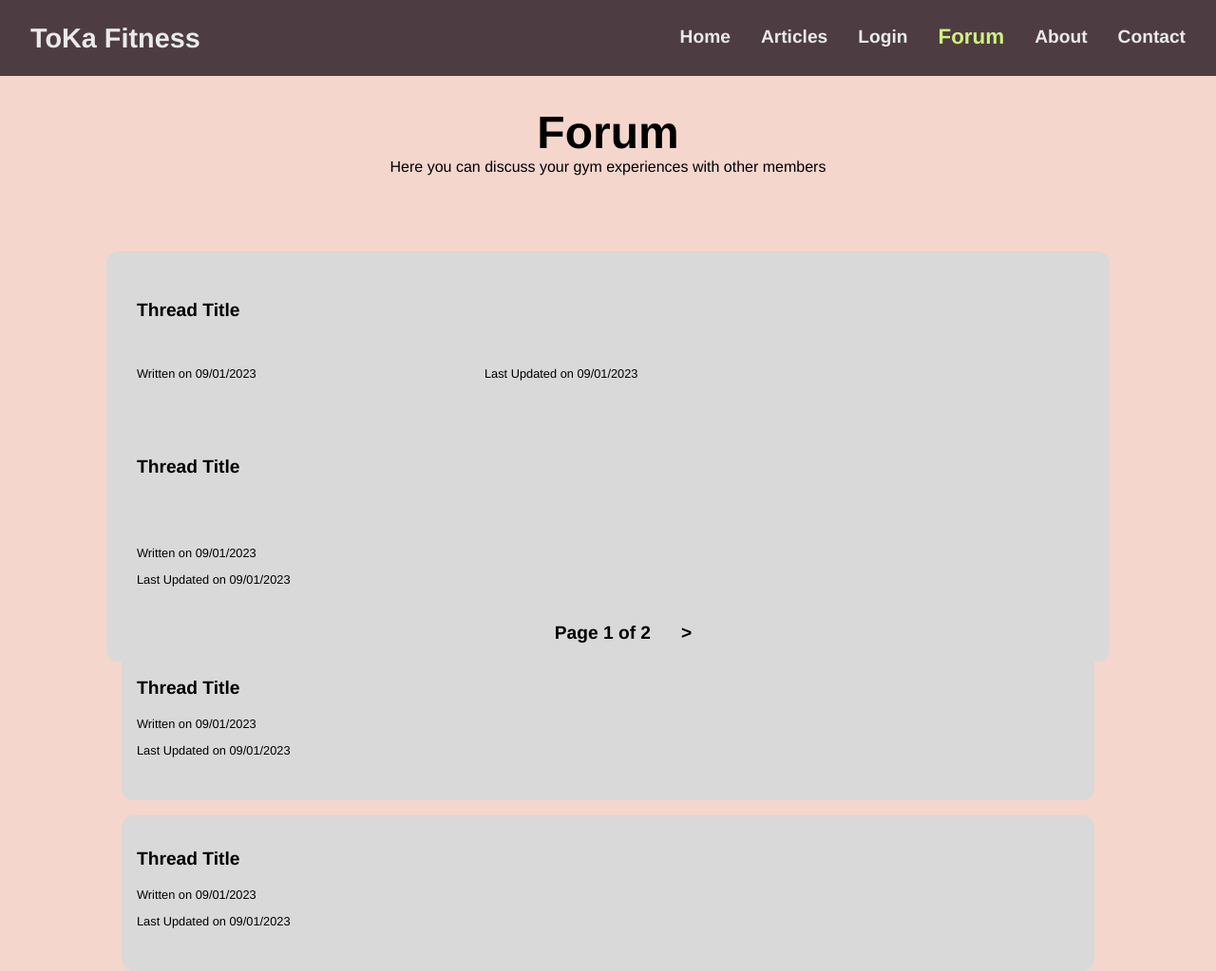
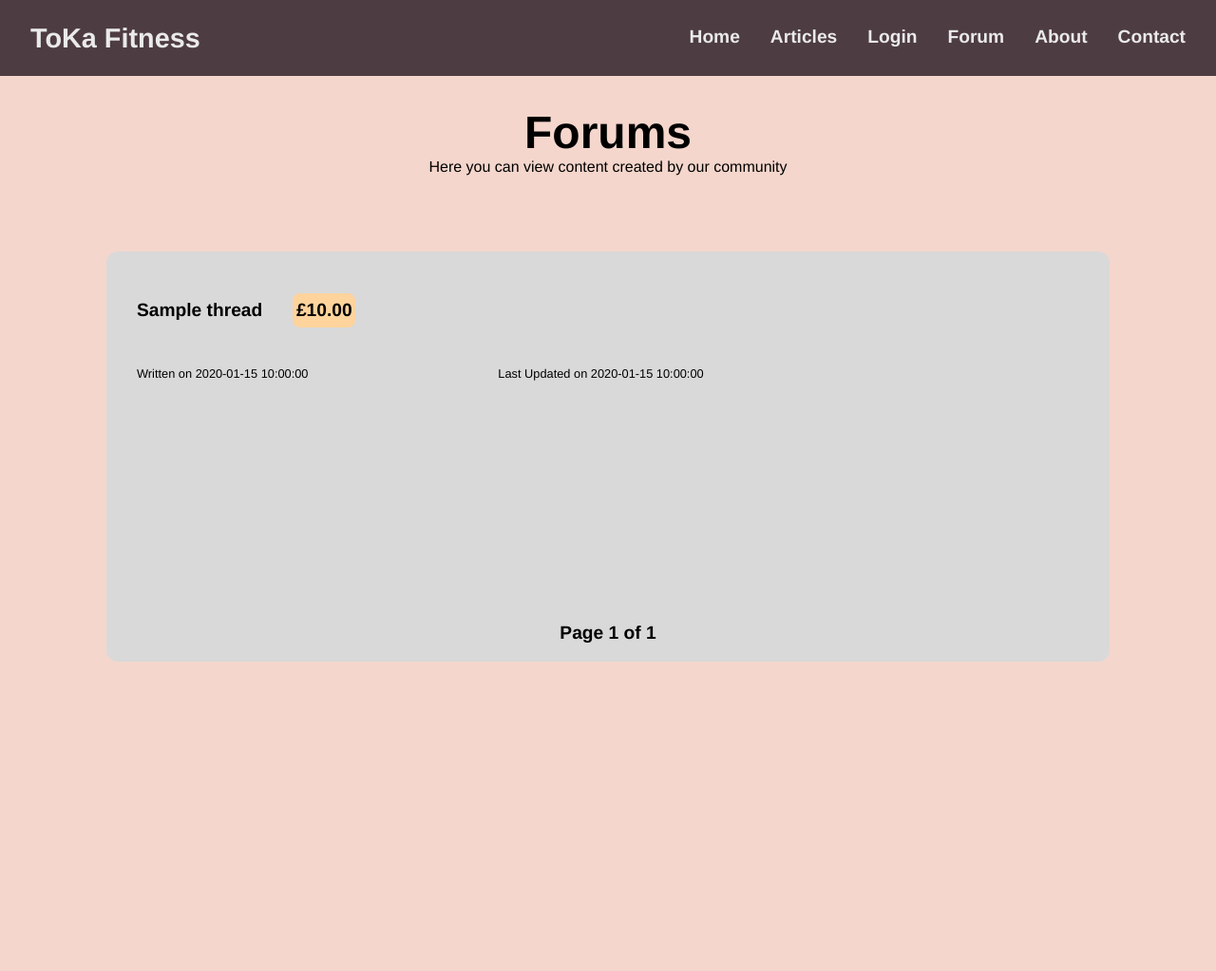
Before and after one commit to JakeJR0/T-Level-Occupational-Specialism-Mock, a PHP site: page /forum.php in a window 1280 px wide. Shown: the whole page at 95% size. After the commit the page ends 697 px from the top, so only its background shows below. Run offline with PHP 8.4, Linux system fonts and the light colour scheme; tables that the repository leaves empty hold one stand-in row (values such as "Sample post").

Commit message:
Changing the articles and forum pages

```diff
--- a/PHP_Website/forum.php
+++ b/PHP_Website/forum.php
@@ -1,58 +1,194 @@
+<?php
+require_once '../storage.php';
+
+
+if ($_SERVER["REQUEST_METHOD"] == "GET") {
+    if (session_status() == PHP_SESSION_NONE) {
+        session_start();
+    }
+
+    if (isset($_GET["article"])) {
+        $forum_id = $_GET["forum"];
+
+        $forum_id = trim($forum_id);
+        $forum_id = strip_tags($forum_id);
+        $forum_id = mysqli_real_escape_string($connection, $forum_id);
+        $forum_sql = "
+            SELECT users.first_name, users.last_name, forums.title, forums.content, DATE_FORMAT(forums.last_updated, '%d/%m/%Y') AS last_updated, forums.price
+            FROM forums
+            INNER JOIN users ON forums.creator_id = users.ID
+            WHERE forums.ID = $forum_id
+        ";
+
+        $forum = mysqli_query($connection, $forum_sql);
+        $forum = mysqli_fetch_assoc($forum);
+
+        $forum_price = $forum["price"];
+        $forum_price = number_format($forum_price, 2);
+        $include_purchase_button = false;
+        if ($forum_price > 0) {
+            $user = $_SESSION["user"];
+            $user_id = $user["ID"] ?? null;
+            $paid_sql = "
+                SELECT ID
+                FROM purchases
+                WHERE forum_id = $forum_id AND user_id = {$user_id}
+            ";
+
+            $paid = mysqli_query($connection, $paid_sql);
+
+            if (mysqli_num_rows($paid) == 0) {
+                $forum["content"] = "You must pay £{$forum_price} to view this forum";
+                $include_purchase_button = true;
+            }
+        }
+
+        if ($forum) {
+            DisplayForum($forum, $include_purchase_button);
+        } else {
+            header("Location: /forums.php");
+        }
+    } else {
+        $page_number = $_GET["page"] ?? 1;
+        try {
+            $page_number = (int) intval($page_number);
+        } catch (Exception $e) {
+            $page_number = 1;
+        }
+
+        // Each page will have 10 forums
+        $page_size = 10;
+        $offset = ($page_number - 1) * $page_size;
+
+
+        // Get the total number of forums
+        $total_sql = "
+            SELECT COUNT(*) AS total
+            FROM forum_threads
+        ";
+
+        $forums_sql = "
+            SELECT ID, title, created_on, last_updated, price
+            FROM forum_threads
+            ORDER BY created_on DESC
+            LIMIT $offset, $page_size
+        ";
+
+        $forums = mysqli_query($connection, $forums_sql);
+        $total_forums = mysqli_query($connection, $total_sql);
+        $total_forums = mysqli_fetch_assoc($total_forums)["total"];
+
+        $total_pages = ceil($total_forums / $page_size);
+
+        DisplayForumView($forums, $page_number, $total_pages);
+    }
+}
+
+function DisplayForumView($forums, $page_number, $total_pages) {
+?>
+
 <!DOCTYPE html>
 <html lang="en">
     <?php
-    $page_name = "Forum";
+    $page_name = "Forums";
     include 'includes/header.php';
     ?>
     <body>
     <div class="page-title">
-            <h1>Forum</h1>
-            <p>Here you can discuss your gym experiences with other members</p>
+            <h1>Forums</h1>
+            <p>Here you can view content created by our community</p>
         </div>
         <div class="list-container">
-            <!-- Example -->
-            <a href="https://www.google.com" class="list-option">
-                <p class="title">Thread Title</p>
+            <?php
+            for ($i = 0; $i < mysqli_num_rows($forums); $i++) {
+                $forum = mysqli_fetch_assoc($forums);
+                $forum_id = $forum["ID"];
+                $forum_title = $forum["title"];
+                $forum_created_on = $forum["created_on"];
+                $forum_last_updated = $forum["last_updated"];
+                $forum_price = $forum["price"];
+
+                $forum_price = floatval($forum_price);
+                $formatted_price = (String) "£" . number_format($forum_price, 2);
+            ?>
+
+            <a class="list-option" href="?forum=<?= $forum_id ?>">
+                <div class="title">
+                    <p class="title"><?= $forum_title ?></p>
                     <div class="badges">
-                </div>
-                <p class="created">Written on 09/01/2023</p>
-                <p class="last-updated">Last Updated on 09/01/2023</p>
-            </a>
-            <div class="list-option">
-                <div class="details">
-                    <div>
-                        <p class="title">Thread Title</p>
-                        <div class="badges">
+                    <?php
+                        if ($forum_price == 0) {
+                            echo "<p class='badge small free'>Free</p>";
+                        } else {
+                            echo "<p class='badge small paid'>$formatted_price</p>";
+                        }
+                    ?>
                     </div>
                 </div>
-                    <p class="created">Written on 09/01/2023</p>
-                    <p class="last-updated">Last Updated on 09/01/2023</p>
-                </div>
-            </div>
-            <!-- Example -->
-            <div class="list-option">
-                <div class="details">
-                    <p class="title">Thread Title</p>
-                    <p class="created">Written on 09/01/2023</p>
-                    <p class="last-updated">Last Updated on 09/01/2023</p>
-                </div>
-                <div class="badges">
-                </div>
-            </div>
-            <div class="list-option">
-                <div class="details">
-                    <p class="title">Thread Title</p>
-                    <p class="created">Written on 09/01/2023</p>
-                    <p class="last-updated">Last Updated on 09/01/2023</p>
-                </div>
-                <div class="badges">
-                </div>
-            </div>
+                <p class="created">Written on <?= $forum_created_on ?></p>
+                <p class="last-updated">Last Updated on <?= $forum_last_updated ?></p>
+            </a>
+            <?php } ?>
             <div class="page-counter">
-                <a class="page-action" href="?page=1"></a>
-                <p class="page-number">Page 1 of 2</p>
-                <a class="page-action" href="?page=2">></a>
+                <?php
+                    if ($page_number > 1) {
+                        echo "<a class='page-action' href='?page=".($page_number - 1)."'><</a>'";
+                    }
+
+                    if ($total_pages == 0) {
+                        $total_pages = 1;
+                    }
+
+                    echo "<p class='page-number'>Page $page_number of $total_pages</p>";
+
+                    if ($page_number < $total_pages) {
+                        echo "<a class='page-action' href='?page=".($page_number + 1)."'>></a>";
+                    }
+                ?>
             </div>
         </div>
     </body>
 </html>
+<?php
+
+}
+
+function DisplayForum($forum, $include_purchase_button) {
+    $user_first_name = $forum["first_name"];
+    $user_last_name = $forum["last_name"];
+    $user_full_name = $user_first_name . " " . $user_last_name;
+
+    $forum_title = $forum["title"];
+    $forum_content = $forum["content"];
+    $forum_last_updated = $forum["last_updated"];
+    $forum_price = $forum["price"];
+
+    $forum_price = floatval($forum_price);
+
+?>
+<!DOCTYPE html>
+<html lang="en">
+    <?php
+    $page_name = "forums";
+    include 'includes/header.php';
+    ?>
+    <body>
+        <div class="page-title">
+            <h1><?= $forum_title ?></h1>
+            <p>Written by <?= $user_full_name ?></p>
+        </div>
+        <div class="text-container">
+            <?= $forum_content ?>
+            <a class='bottom-left btn faced-text' href='forums.php'>Back</a>
+            <p class="faded-text bottom-right">Last Updated on <?= $forum_last_updated ?></p>
+            <?php
+                if ($include_purchase_button) {
+                    echo "<a class='bottom-middle btn' href='purchase.php?forum={$forum_id}'>Purchase forum</a>";
+                }
+            ?>
+        </div>
+    </body>
+</html>
+<?php
+}
+?>
```
Also changed, not shown: PHP_Website/articles.php (+54 -12 lines). Lines whose indentation alone changed are shown as unchanged.
